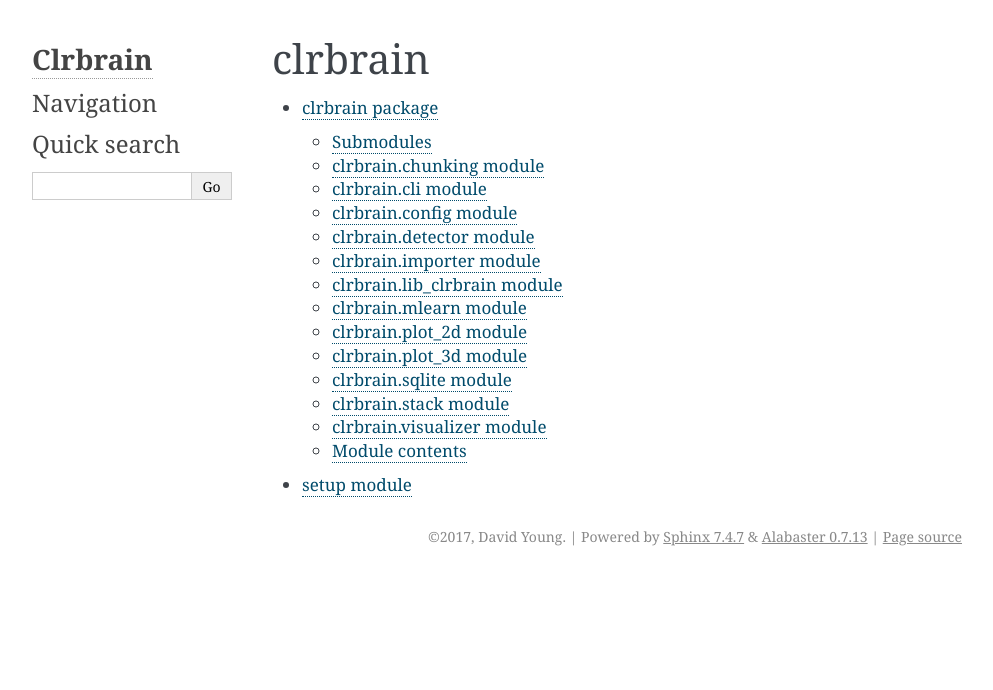
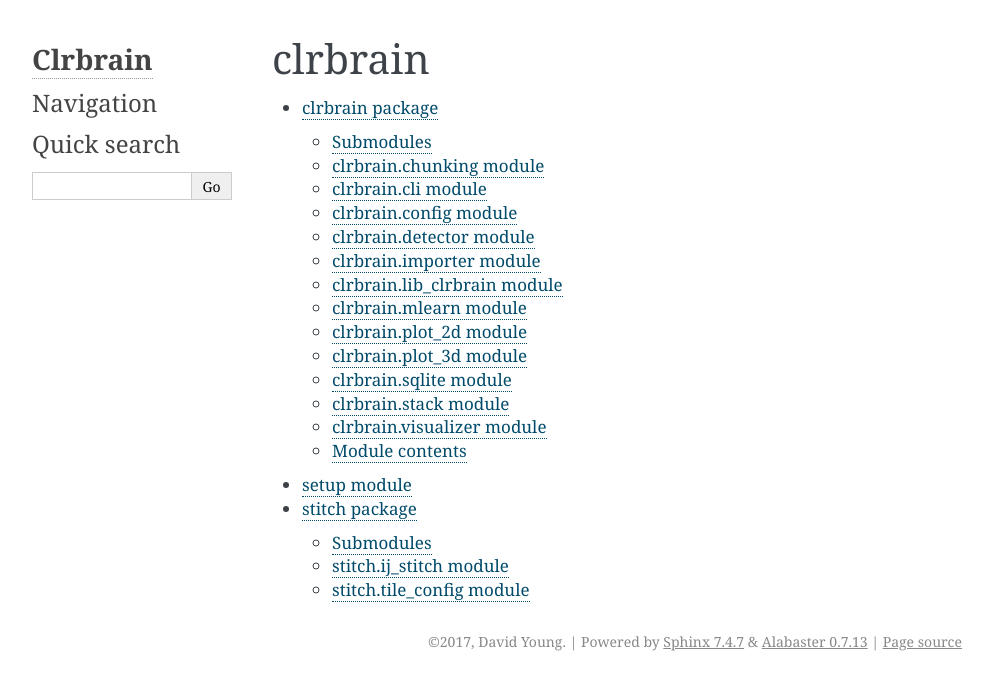
Before and after one commit to sanderslab/magellanmapper, a Sphinx documentation site: the page built from docs/modules.rst, in a window 1280 px wide. Shown: the top 690 px of the page, without its empty margins (148-1141 px from the left). Built offline with Sphinx 7.4.7, drawn with Linux system fonts in a browser that asks for light colours.

Commit message:
Build Sphinx documentation for stitch folder

```diff
--- a/docs/modules.rst
+++ b/docs/modules.rst
@@ -6,3 +6,4 @@
 
    clrbrain
    setup
+   stitch
--- /dev/null
+++ b/docs/stitch.rst
@@ -0,0 +1,21 @@
+stitch package
+================
+
+Submodules
+----------
+
+stitch\.ij_stitch module
+-------------------------
+
+.. automodule:: stitch.ij_stitch
+    :members:
+    :undoc-members:
+    :show-inheritance:
+
+stitch\.tile_config module
+-------------------------
+
+.. automodule:: stitch.tile_config
+    :members:
+    :undoc-members:
+    :show-inheritance:
```
